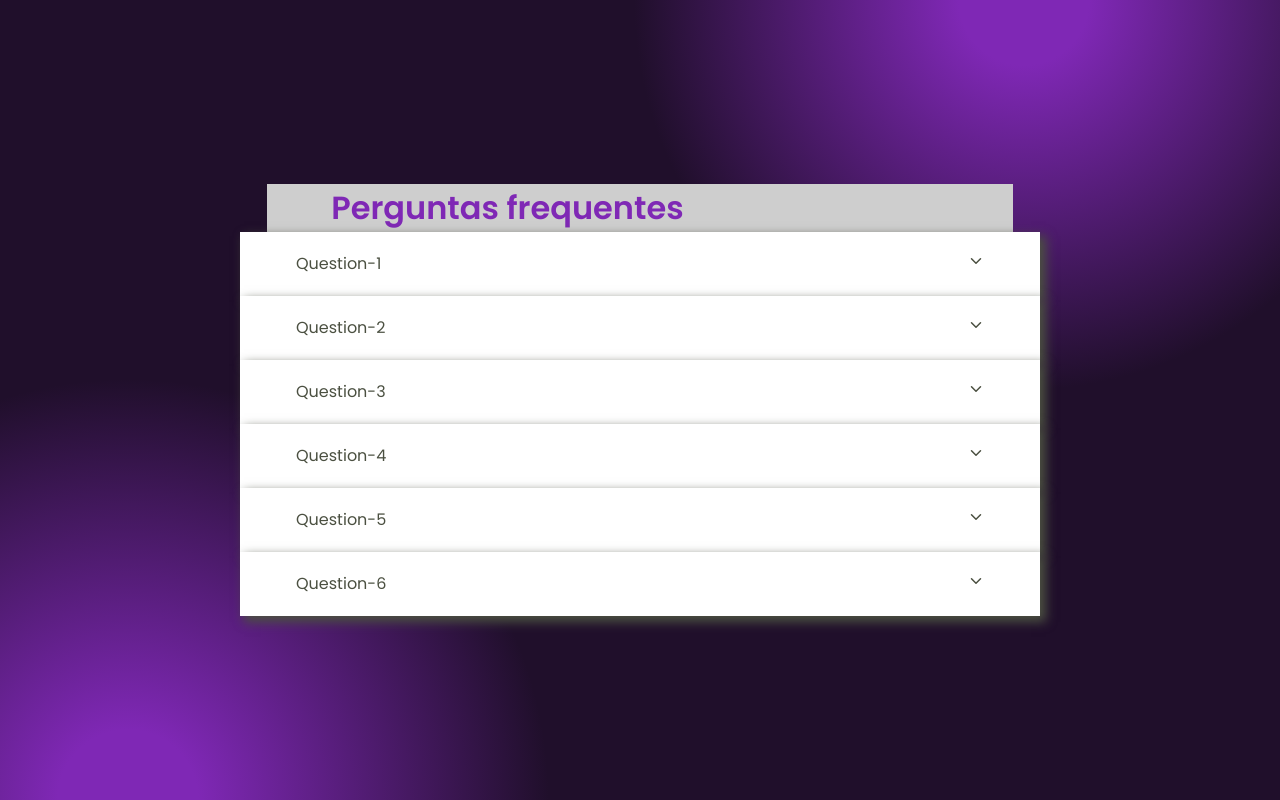
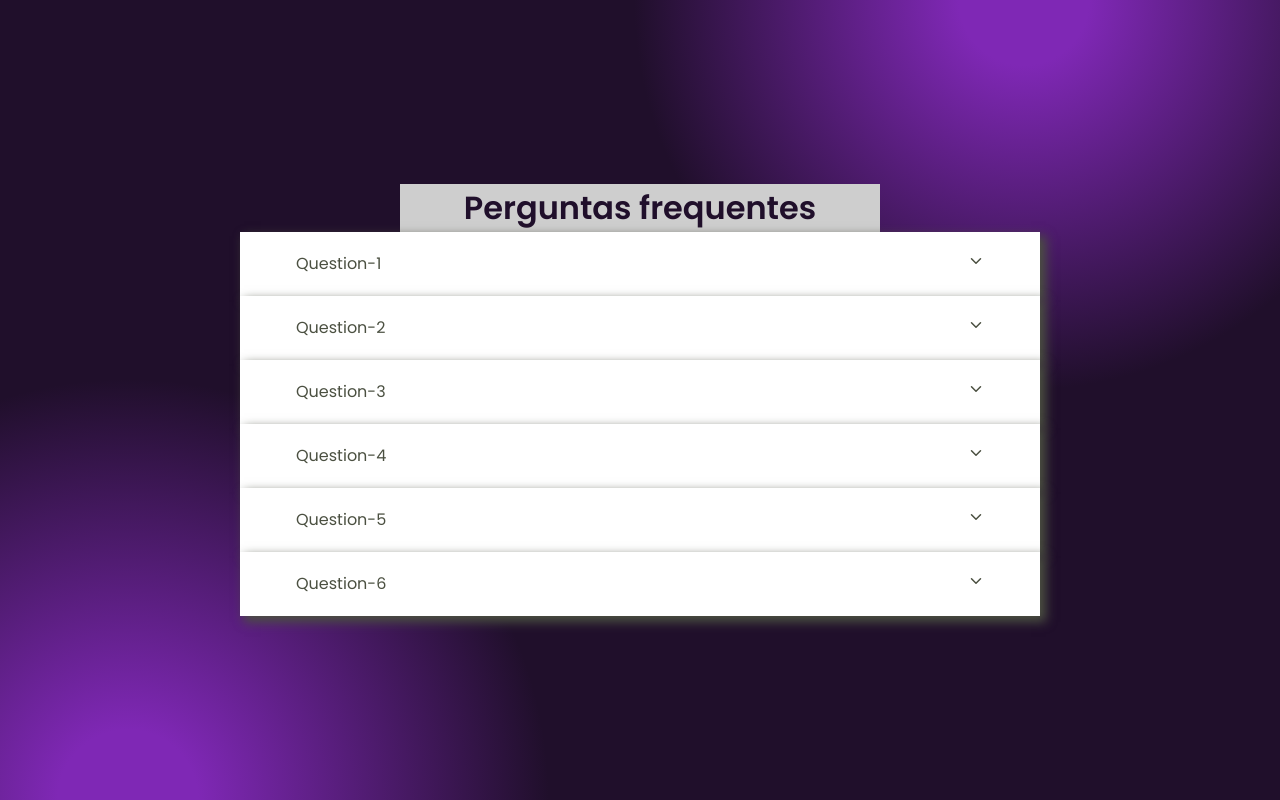
Before and after one commit to Graca-OAWEB/faq-responsiva, a plain HTML site: page index.html in a window 1280 px wide. Drawn offline with nearby package versions, Linux system fonts and the light colour scheme.

Commit message:
Update style.css

```diff
--- a/style.css
+++ b/style.css
@@ -70,9 +70,8 @@ h2{
   display: flex;
   justify-content: space-between;
   padding: 0 2em;
-  width: 74.2%;
   background: #cecece;
-  color:rgb(127, 40, 181) ;
+  color:rgb(32, 15, 43)  ;
   font-size: 2em;
 }
 h2:hover{
```
